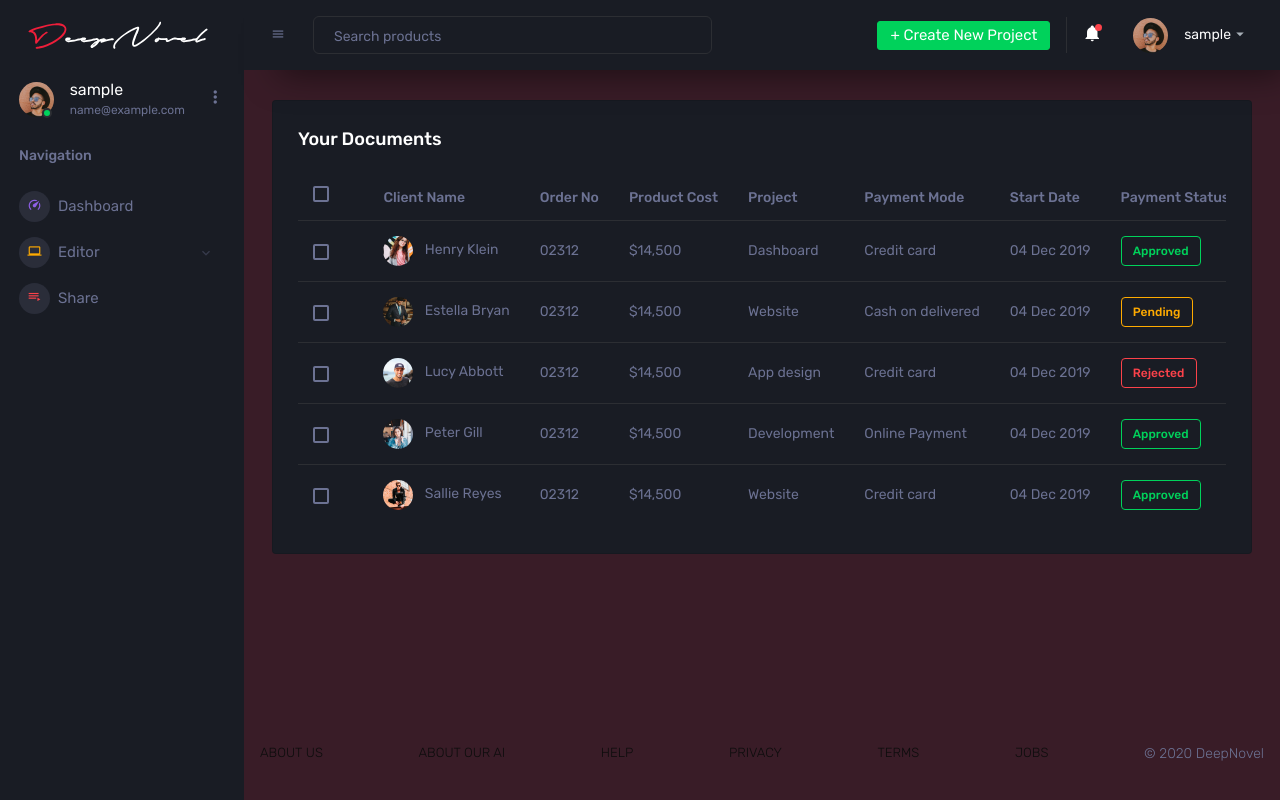
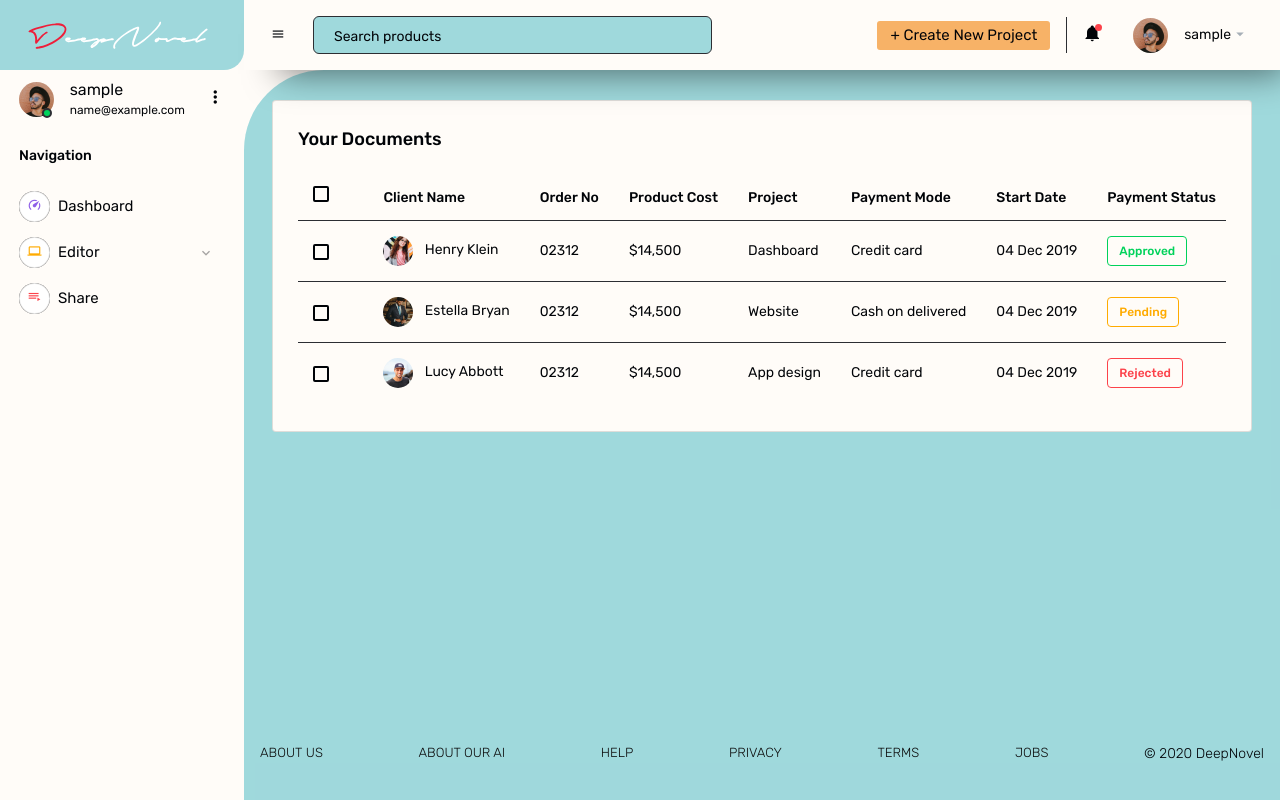
Before and after one commit to TB-DevAcc/DeepNovel, a Flask app: page /index in a window 1280 px wide. Run offline with Flask 2, Linux system fonts and the light colour scheme; the visitor is signed in with stand-in values (Sample User, id 1); data comes from the database, SQL or seed files in the repository; parts of the project's set-up code (start-up, migrations or seed data) failed here and were passed over; some libraries are stand-ins or nearby versions.

Commit message:
edited color theme

```diff
--- /dev/null
+++ b/app/base/static/assets/js/preloader.js
@@ -0,0 +1,3 @@
+$(window).on("load", function () {
+    $(".loader-wrapper").fadeOut("slow");
+});
--- a/app/base/static/assets/scss/_navbar.scss
+++ b/app/base/static/assets/scss/_navbar.scss
@@ -196,6 +196,7 @@
                         }
                     }
                     &.create-new-button {
+                        background: $accent-button;
                         padding: 0.375rem 0.75rem;
                     }
                 }
@@ -212,6 +213,7 @@
                         border: none;
                         @include border-radius(4px);
                         &.navbar-dropdown {
+                            color: $sidebar-text;
                             position: absolute;
                             font-size: 0.9rem;
                             margin-top: 0;
@@ -330,7 +332,7 @@
         }
         .search {
             input {
-                background: $card-bg;
+                background: $content-bg;
                 padding: 13px 20px 11px 20px;
                 border: 1px solid #2c2e33;
                 &::placeholder {
--- a/app/base/static/assets/scss/_sidebar.scss
+++ b/app/base/static/assets/scss/_sidebar.scss
@@ -25,7 +25,8 @@
             background $action-transition-duration $action-transition-timing-function;
         -ms-transition: width $action-transition-duration $action-transition-timing-function,
             background $action-transition-duration $action-transition-timing-function;
-        background: $sidebar-dark-bg;
+        background: $content-bg;
+        border-radius: 0px 0px 20px 0px;
         width: $sidebar-width-lg;
         height: $navbar-height;
         @media (max-width: 991px) {
@@ -222,6 +223,7 @@
                     padding: 0.6rem 1.17rem;
                     line-height: 1.25;
                     .profile-name {
+                        color: $sidebar-text;
                         margin-left: 1rem;
                         .rtl & {
                             margin-left: 0;
@@ -229,7 +231,6 @@
                         }
                         span {
                             font-size: 12px;
-                            color: $text-muted;
                             white-space: nowrap;
                         }
                         h5 {
@@ -316,7 +317,7 @@
                 padding: 0.5rem 1.188rem;
                 line-height: 1;
                 .nav-link {
-                    color: $text-muted;
+                    color: $sidebar-text;
                     font-weight: $font-weight-medium;
                     font-size: 14px;
                     font-weight: 500;
@@ -328,7 +329,10 @@
                 margin-right: 0.5rem;
                 font-size: 0.8125rem;
                 line-height: 1;
-                background: rgba($text-muted, 0.2);
+                background: $sidebar-dark-menu-icon-bg;
+                -moz-box-shadow: inset 0 0 1px #000000;
+                -webkit-box-shadow: inset 0 0 1px #000000;
+                box-shadow: inset 0 0 1px #000000;
                 width: 31px;
                 height: 31px;
                 border-radius: 100%;
--- a/app/base/static/assets/scss/_variables.scss
+++ b/app/base/static/assets/scss/_variables.scss
@@ -37,8 +37,12 @@ $colors: (
     gray-lightest: #e6e9ed,
     gray-dark: #12151e,
     dm-black: #191c24,
-    // dark mode or invert(#191c24) -> white mode
-        black: #000000,
+    black: #000000,
+    mellow-white: #fffcf8,
+    viridian-green: #0fa3b1,
+    imperial-red: #ee1e3a,
+    mellow-apricot: #f7b267,
+    eerie-black: #141414,
 );
 
 $theme-colors: (
@@ -54,11 +58,19 @@ $theme-colors: (
 
 ////////// COLOR SYSTEM //////////
 
+////////// COLOR GROUPS //////////
+$bg-group: transparentize(color(viridian-green), 0.6);
+$navbar-group: color(mellow-white);
+$content-group: color(mellow-white);
+$accent-group-1: color(mellow-apricot);
+$focus-group: color(imperial-red);
+////////// COLOR GROUPS //////////
+
 ////////// COLOR VARIABLES //////////
-$content-bg: transparentize(color(custom-red), 0.85);
+$content-bg: $bg-group;
 $footer-bg: $content-bg;
-$footer-color: color(dark);
-$footer-color-light: color(light);
+$footer-color: $bg-group;
+$footer-color-light: $content-group;
 $border-color: #2c2e33;
 ////////// COLOR VARIABLES //////////
 
@@ -91,15 +103,15 @@ $font-weight-bold: 700;
 
 $default-font-size: 0.875rem; // 14px as base font size
 
-$text-muted: #6c7293;
-$body-color: #ffffff;
+$text-muted: invert($content-group); //#6c7293
+$body-color: $content-group;
 
 ////////// FONT VARIABLES //////////
 
 ///////// CARD ////////
-$card-bg: color(dm-black);
-$card-description-color: #bfbfbf;
-$card-title-color: #ffffff;
+$card-bg: $content-group;
+$card-description-color: invert($card-bg); // #bfbfbf
+$card-title-color: invert($card-bg); // #ffffff
 ///////// CARD ////////
 
 //////// TABLES ////////
@@ -119,10 +131,10 @@ $modal-content-bg: $content-bg;
 ////////// MODALS VARIABLES //////////
 
 ///////// NAVBAR ////////
-$navbar-bg: color(dm-black);
+$navbar-bg: $navbar-group;
 $navbar-brand-wrapper-tinted-bg: #fa424a;
 $navbar-height: 70px;
-$navbar-menu-color: #ffffff;
+$navbar-menu-color: invert($navbar-bg);
 $navbar-font-size: 0.9375rem;
 $navbar-icon-font-size: 1.125rem;
 
@@ -133,23 +145,26 @@ $sidebar-width-lg: 244px;
 $sidebar-width-mini: 185px;
 $sidebar-width-icon: 70px;
 
-$sidebar-dark-bg: color(dm-black);
-$sidebar-dark-menu-color: $text-muted;
-$sidebar-dark-menu-active-bg: darken($sidebar-dark-bg, 5%);
-$sidebar-dark-menu-active-color: #ffffff;
-$sidebar-dark-menu-hover-bg: darken($sidebar-dark-bg, 5%);
-$sidebar-dark-menu-hover-color: color(white);
+$sidebar-dark-bg: $navbar-group;
+$sidebar-dark-menu-color: invert($sidebar-dark-bg);
+$sidebar-dark-menu-active-bg: $accent-group-1;
+$sidebar-dark-menu-active-color: invert($accent-group-1);
+$sidebar-dark-menu-hover-bg: $sidebar-dark-menu-active-bg;
+$sidebar-dark-menu-hover-color: $sidebar-dark-menu-active-color;
 $sidebar-dark-submenu-color: $sidebar-dark-menu-color;
 $sidebar-dark-submenu-hover-bg: initial;
-$sidebar-dark-submenu-hover-color: #ffffff;
-$sidebar-dark-menu-icon-color: #bba8bff5;
-$sidebar-dark-menu-arrow-color: rgba($text-muted, 0.36);
+$sidebar-dark-submenu-hover-color: $sidebar-dark-menu-hover-color;
+$sidebar-dark-menu-icon-bg: color(white);
+$sidebar-dark-menu-icon-color: color(black);
 
 $sidebar-tinted-bg: #fa424a;
 $sidebar-tinted-menu-color: #ffffff;
 $sidebar-tinted-menu-active-bg: rgba(12, 14, 14, 0.1);
 $sidebar-tinted-menu-hover-bg: rgba(12, 14, 14, 0.1);
 $sidebar-tinted-menu-arrow-color: rgba($sidebar-tinted-menu-color, 0.36);
+
+$sidebar-text: invert($sidebar-dark-bg);
+$sidebar-dark-menu-arrow-color: rgba($sidebar-text, 0.36);
 
 $sidebar-menu-font-size: 0.9375rem;
 $sidebar-menu-padding-y: 0.8rem;
@@ -181,6 +196,8 @@ $navbar-box-shadow-rtl: -34px 19px 34px -15px $content-bg;
 ///////// SIDEBAR ////////
 
 ///////// BUTTONS ////////
+
+$accent-button: $accent-group-1;
 
 $button-fixed-width: 150px;
 $btn-padding-y: 0.375rem;
--- a/app/base/static/assets/scss/components/_misc.scss
+++ b/app/base/static/assets/scss/components/_misc.scss
@@ -3,7 +3,7 @@ body,
 html {
     overflow-x: hidden;
     padding-right: 0 !important; // resets padding right added by Bootstrap modal
-    background-color: color(dm-black);
+    background-color: $navbar-bg;
 }
 
 *:-moz-full-screen,
--- a/app/base/static/assets/scss/components/loaders/_loaders.scss
+++ b/app/base/static/assets/scss/components/loaders/_loaders.scss
@@ -1,5 +1,6 @@
 /* Loaders */
 
+@import "preloader"; // Custom Preloader with GIF
 @import "variables";
 @import "colored-balls";
 @import "glowing-ball";
--- /dev/null
+++ b/app/base/static/assets/scss/components/loaders/_preloader.scss
@@ -0,0 +1,20 @@
+.loader-wrapper {
+    width: 100%;
+    height: 100%;
+    position: absolute;
+    top: 0;
+    left: 0;
+    background-color: opacify($bg-group, 1);
+    display: flex;
+    justify-content: center;
+    align-items: center;
+    overflow: hidden;
+    z-index: 9999; // Navbar 1030, Sidebar 11
+}
+.loader-wrapper img {
+    width: 300px;
+    transition: transform 0.5s ease;
+}
+.loader-wrapper img:hover {
+    transform: scale(1.3);
+}
--- a/app/base/static/assets/scss/vertical/_vertical-wrapper.scss
+++ b/app/base/static/assets/scss/vertical/_vertical-wrapper.scss
@@ -38,6 +38,7 @@
 
 .content-wrapper {
     background: $content-bg;
+    border-radius: 80px 0px 0px 0px;
     padding: 1.875rem 1.75rem;
     width: 100%;
     @include flex-grow(1);
--- a/app/base/templates/includes/navigation.html
+++ b/app/base/templates/includes/navigation.html
@@ -16,8 +16,8 @@
     </ul>
     <ul class="navbar-nav navbar-nav-right">
       <li class="nav-item dropdown d-none d-lg-block">
-        <a class="nav-link btn btn-success create-new-button" id="createbuttonDropdown" data-toggle="dropdown"
-          aria-expanded="false" href="#">+ Create New Project</a>
+        <a class="nav-link btn create-new-button" id="createbuttonDropdown" data-toggle="dropdown" aria-expanded="false"
+          href="#">+ Create New Project</a>
         <div class="dropdown-menu dropdown-menu-right navbar-dropdown preview-list"
           aria-labelledby="createbuttonDropdown">
           <h6 class="p-3 mb-0">Projects</h6>
--- a/app/base/templates/layouts/base.html
+++ b/app/base/templates/layouts/base.html
@@ -27,6 +27,11 @@
 </head>
 
 <body>
+  <!-- Preloader -->
+  <div class="loader-wrapper">
+    <img src="/static/assets/images/loading_logo.gif" alt="Preloading" />
+  </div>
+
   <div class="container-scroller">
 
     {% include 'includes/sidebar.html' %}
@@ -53,6 +58,9 @@
 
   <script src="/static/assets/vendors/js/vendor.bundle.base.js"></script>
 
+  <!-- Preloader -->
+  <script src="/static/assets/js/preloader.js"></script>
+
   <!-- Specific Plugin JS goes HERE  -->
   {% block plugin_javascripts %}{% endblock plugin_javascripts %}
 
--- a/app/home/templates/index.html
+++ b/app/home/templates/index.html
@@ -109,48 +109,6 @@
                     <div class="badge badge-outline-danger">Rejected</div>
                   </td>
                 </tr>
-                <tr>
-                  <td>
-                    <div class="form-check form-check-muted m-0">
-                      <label class="form-check-label">
-                        <input type="checkbox" class="form-check-input">
-                        <i class="input-helper"></i></label>
-                    </div>
-                  </td>
-                  <td>
-                    <img src="/static/assets/images/faces/face3.jpg" alt="image">
-                    <span class="pl-2">Peter Gill</span>
-                  </td>
-                  <td> 02312 </td>
-                  <td> $14,500 </td>
-                  <td> Development </td>
-                  <td> Online Payment </td>
-                  <td> 04 Dec 2019 </td>
-                  <td>
-                    <div class="badge badge-outline-success">Approved</div>
-                  </td>
-                </tr>
-                <tr>
-                  <td>
-                    <div class="form-check form-check-muted m-0">
-                      <label class="form-check-label">
-                        <input type="checkbox" class="form-check-input">
-                        <i class="input-helper"></i></label>
-                    </div>
-                  </td>
-                  <td>
-                    <img src="/static/assets/images/faces/face4.jpg" alt="image">
-                    <span class="pl-2">Sallie Reyes</span>
-                  </td>
-                  <td> 02312 </td>
-                  <td> $14,500 </td>
-                  <td> Website </td>
-                  <td> Credit card </td>
-                  <td> 04 Dec 2019 </td>
-                  <td>
-                    <div class="badge badge-outline-success">Approved</div>
-                  </td>
-                </tr>
               </tbody>
             </table>
           </div>
--- a/package.json
+++ b/package.json
@@ -19,7 +19,9 @@
     "engines": {
         "node": ">=10.0.0"
     },
-    "dependencies": {},
+    "dependencies": {
+        "sass": "^1.26.5"
+    },
     "devDependencies": {},
     "prettier": {
         "trailingComma": "es5",
```
Also changed, not shown: app/base/static/assets/css/style.css, app/base/static/assets/dist/css/style.min.css, app/base/static/assets/images/loading_logo.gif (added), app/base/static/assets/images/logo.png (added), package-lock.json, 3 other files.
